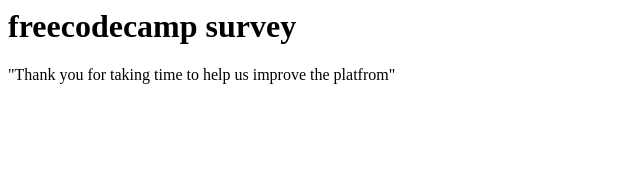
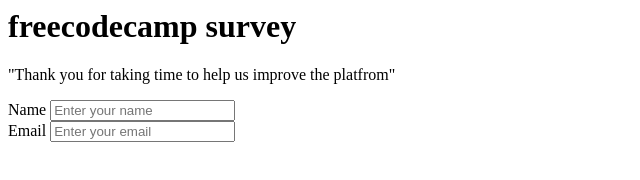
Before and after one commit to Habibseye49/Survey-Form, a plain HTML site: page index.html in a window 1280 px wide. Shown: the whole page, without its empty margins (0-640 px from the left). Drawn offline with Linux system fonts and the light colour scheme.

```diff
--- a/index.html
+++ b/index.html
@@ -15,7 +15,12 @@
         </header>
         <form id="survey-form">
             <div class="form-group">
-
+                <label for="name" id="name-label">Name</label>
+                <input id="name" type="text" placeholder="Enter your name" class="form-control" required>
+            </div>
+            <div class="form-group">
+                <label id="email-label" for="email">Email</label>
+                <input id="email" type="email" placeholder="Enter your email" class="form-control" required>
             </div>
         </form>
     </div>
```
